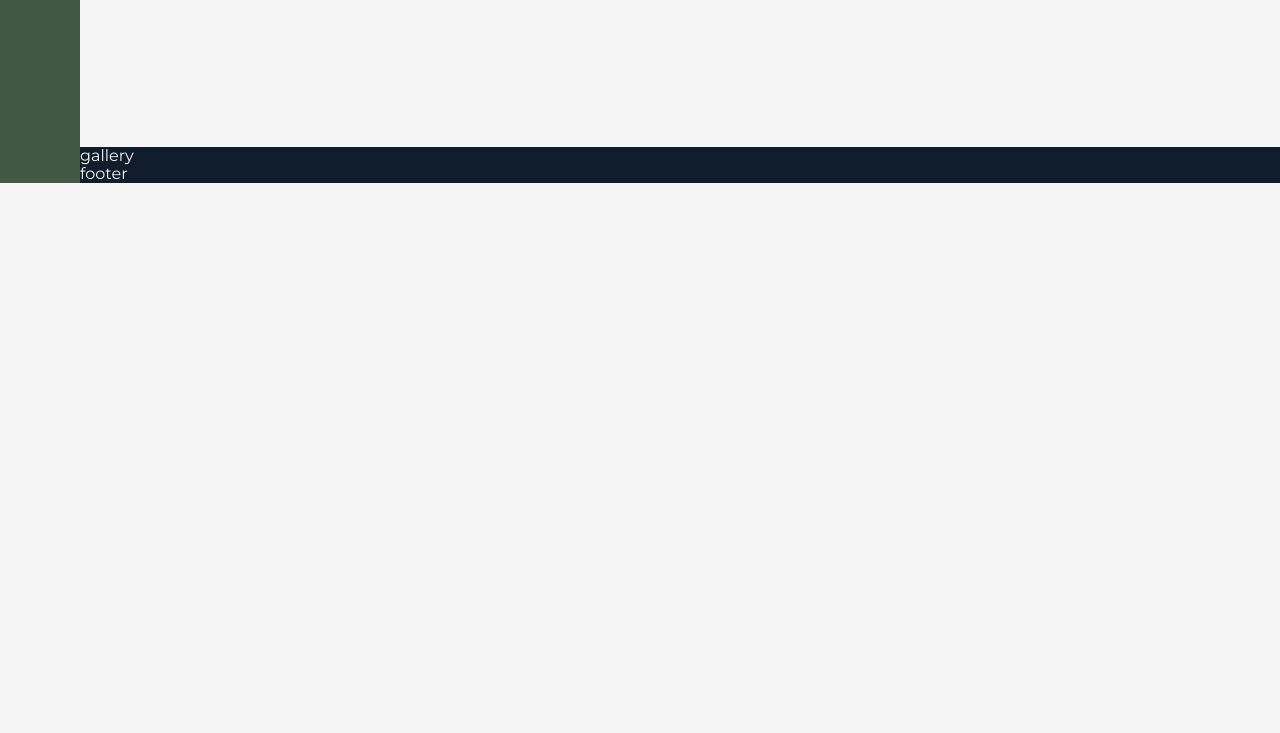
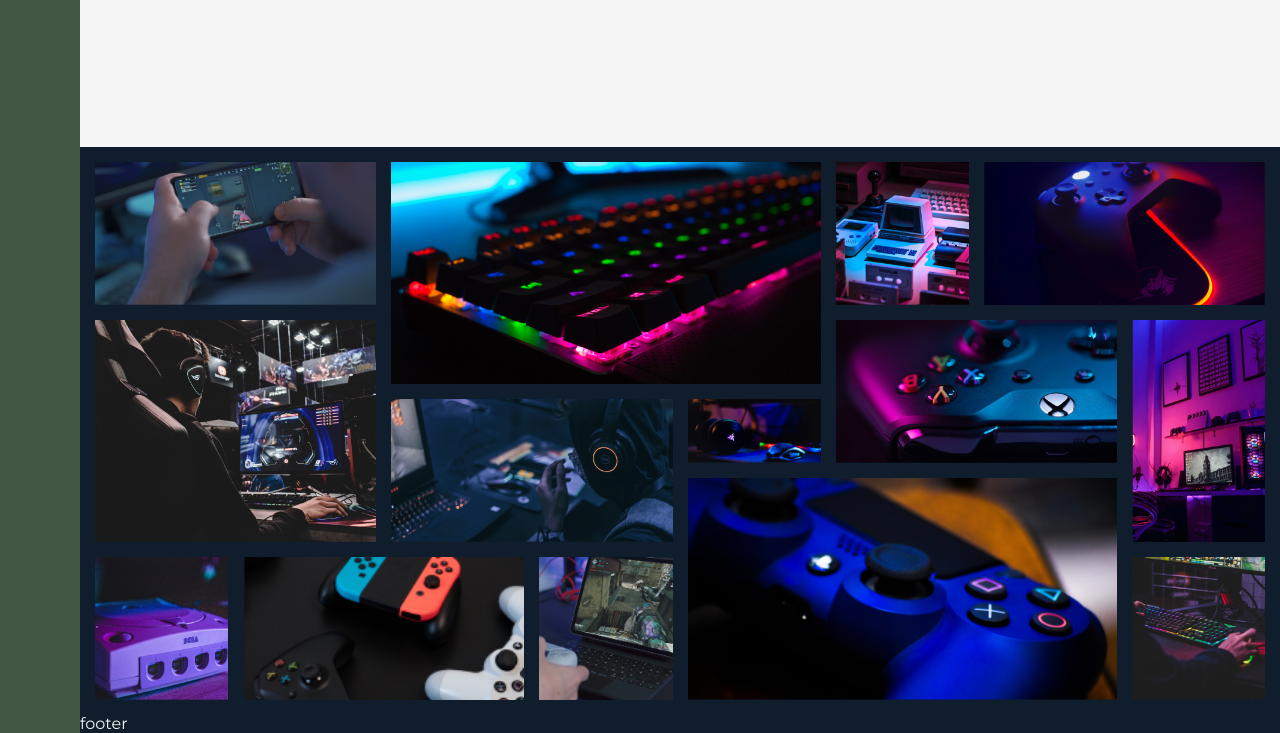
Before and after one commit to AzatResh/gaming-store_grid-website, a website: page src/index.html in a window 1280 px wide. Shown: the part 2875-3608 px from the top of the page. Before the commit the page ends 3058 px from the top, so only its background shows below. Drawn offline with Linux system fonts and the light colour scheme.

Commit message:
- секция gallery

```diff
--- a/src/index.html
+++ b/src/index.html
@@ -284,7 +284,20 @@
 
 
         <div class="gallery">
-            gallery
+            <div class="gallery__item gallery__item-1"><img src="img/gallery/gallery1.png" alt="img-1" class="gallery__img"></div>
+            <div class="gallery__item gallery__item-2"><img src="img/gallery/gallery2.png" alt="img-1" class="gallery__img"></div>
+            <div class="gallery__item gallery__item-3"><img src="img/gallery/gallery3.png" alt="img-1" class="gallery__img"></div>
+            <div class="gallery__item gallery__item-4"><img src="img/gallery/gallery4.png" alt="img-1" class="gallery__img"></div>
+            <div class="gallery__item gallery__item-5"><img src="img/gallery/gallery5.png" alt="img-1" class="gallery__img"></div>
+            <div class="gallery__item gallery__item-6"><img src="img/gallery/gallery6.png" alt="img-1" class="gallery__img"></div>
+            <div class="gallery__item gallery__item-7"><img src="img/gallery/gallery7.png" alt="img-1" class="gallery__img"></div>
+            <div class="gallery__item gallery__item-8"><img src="img/gallery/gallery8.png" alt="img-1" class="gallery__img"></div>
+            <div class="gallery__item gallery__item-9"><img src="img/gallery/gallery9.png" alt="img-1" class="gallery__img"></div>
+            <div class="gallery__item gallery__item-10"><img src="img/gallery/gallery10.png" alt="img-1" class="gallery__img"></div>
+            <div class="gallery__item gallery__item-11"><img src="img/gallery/gallery11.png" alt="img-1" class="gallery__img"></div>
+            <div class="gallery__item gallery__item-12"><img src="img/gallery/gallery12.png" alt="img-1" class="gallery__img"></div>
+            <div class="gallery__item gallery__item-13"><img src="img/gallery/gallery13.png" alt="img-1" class="gallery__img"></div>
+            <div class="gallery__item gallery__item-14"><img src="img/gallery/gallery14.png" alt="img-1" class="gallery__img"></div>
         </div>
 
         <div class="footer">
--- a/src/sass/layout/_gallery.sass
+++ b/src/sass/layout/_gallery.sass
@@ -1,3 +1,55 @@
 .gallery
     background: $color-blue-dark
     grid-column: main-start/main-end
+    display: grid
+    grid-template-columns: repeat(8, 1fr)
+    grid-template-rows: repeat(7, 5vw)
+    grid-gap: 1.5rem
+    padding: 1.5rem
+    &__img
+        width: 100%
+        height: 100%
+        object-fit: cover
+
+    &__item-1
+        grid-column: 1/3
+        grid-row: 1/3
+    &__item-2
+        grid-column: 3/6
+        grid-row: 1/4
+    &__item-3
+        grid-column: 6/7
+        grid-row: 1/3
+    &__item-4
+        grid-column: 7/9
+        grid-row: 1/3
+    &__item-5
+        grid-column: 1/3
+        grid-row: 3/6
+    &__item-6
+        grid-column: 3/5
+        grid-row: 4/6
+    &__item-7
+        grid-column: 5/6
+        grid-row: 4/5
+    &__item-8
+        grid-column: 6/8
+        grid-row: 3/5
+    &__item-9
+        grid-column: 8/9
+        grid-row: 3/6
+    &__item-10
+        grid-column: 1/2
+        grid-row: 6/8
+    &__item-11
+        grid-column: 2/4
+        grid-row: 6/8
+    &__item-12
+        grid-column: 4/5
+        grid-row: 6/8
+    &__item-13
+        grid-column: 5/8
+        grid-row: 5/8
+    &__item-14
+        grid-column: 8/9
+        grid-row: 6/8
```
Also changed, not shown: src/css/style.css, src/img/gallery/gallery1.png (added), src/img/gallery/gallery10.png (added), src/img/gallery/gallery11.png (added), src/img/gallery/gallery12.png (added), src/img/gallery/gallery13.png (added), src/img/gallery/gallery14.png (added), src/img/gallery/gallery2.png (added), src/img/gallery/gallery3.png (added), src/img/gallery/gallery4.png (added), src/img/gallery/gallery5.png (added), src/img/gallery/gallery6.png (added), src/img/gallery/gallery7.png (added), src/img/gallery/gallery8.png (added), 1 more files, 2 other files.
